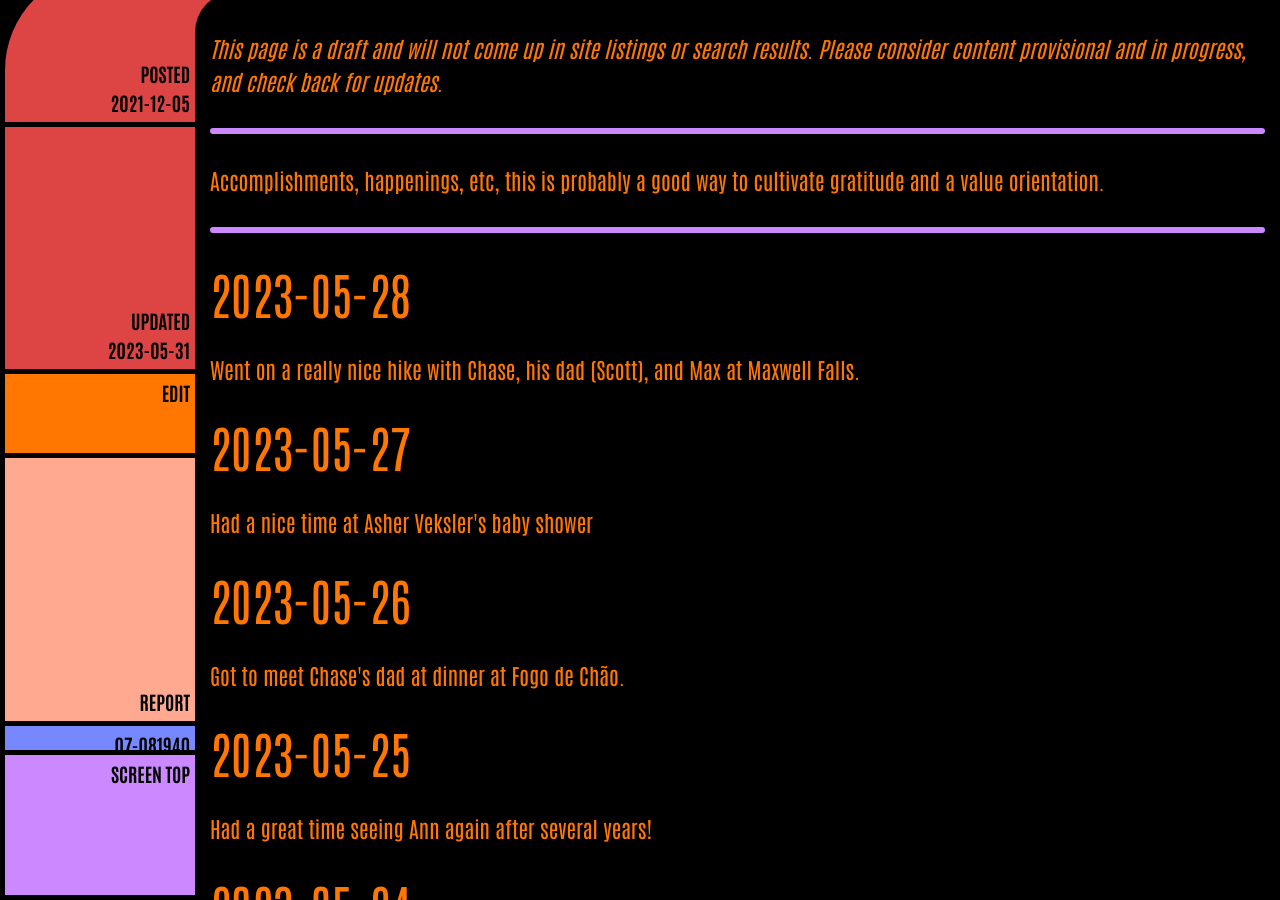
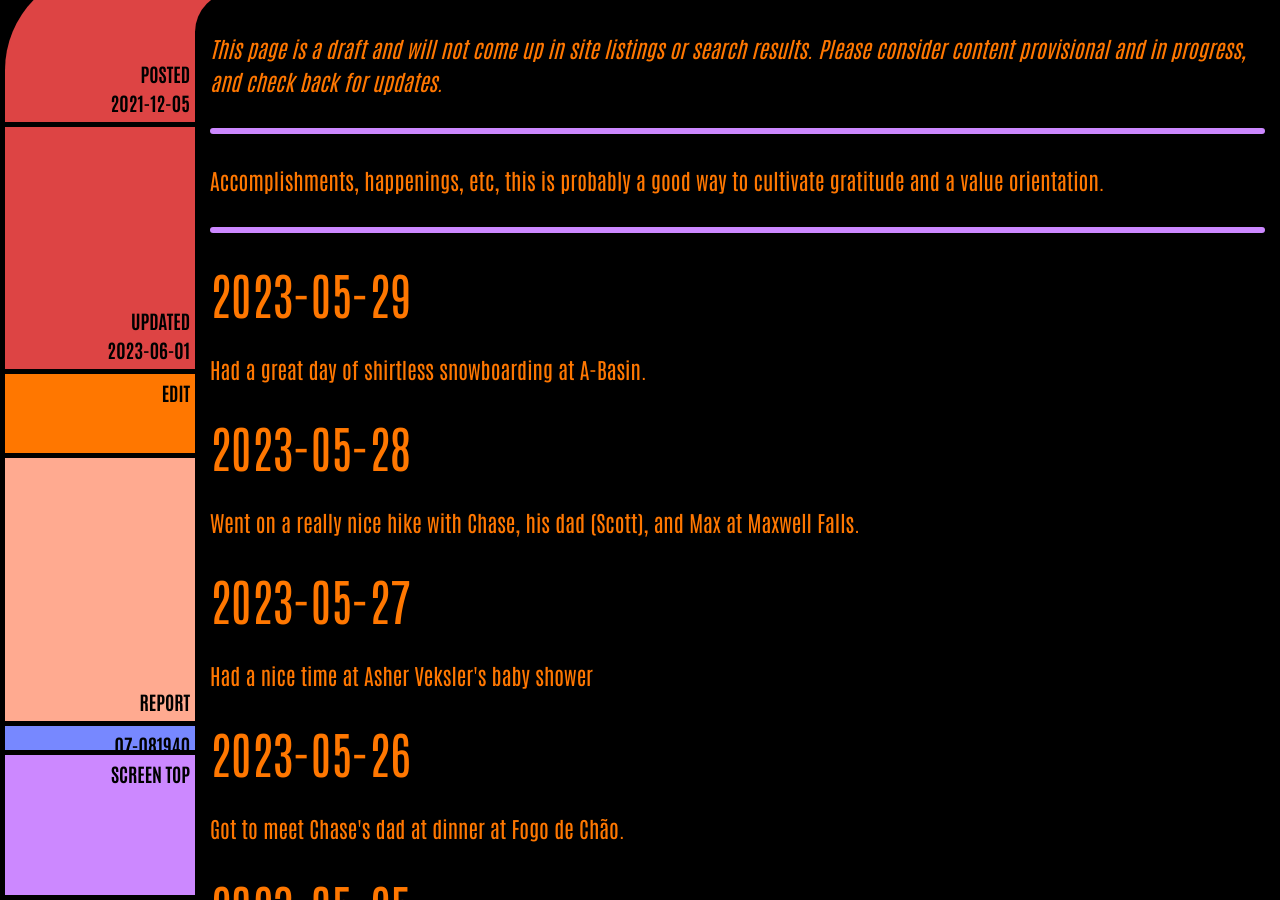
Before and after one commit to ArthurZey/arthurzey.github.io, a Jekyll site: the page built from _pages/one-good-thing.md, in a window 1280 px wide and 900 px high, scrolled down 333 px. Built offline with Jekyll 4.4.1, drawn with Linux system fonts in a browser that asks for light colours.

Commit message:
added 2023-05-29

```diff
--- a/_pages/one-good-thing.md
+++ b/_pages/one-good-thing.md
@@ -2,12 +2,15 @@
 title: One Good Thing
 description: "Accomplishments, happenings, etc, this is probably a good way to cultivate gratitude and a value orientation."
 date: "2021-12-05"
-last_modified_at: "2023-05-31T23:44:51+00:00"
+last_modified_at: "2023-06-01T16:49:27+00:00"
 tags:
   - happenings
   - draft
 sitemap: false
 ---
+
+## 2023-05-29
+Had a great day of shirtless snowboarding at A-Basin.
 
 ## 2023-05-28
 Went on a really nice hike with Chase, his dad (Scott), and Max at Maxwell Falls.
```
